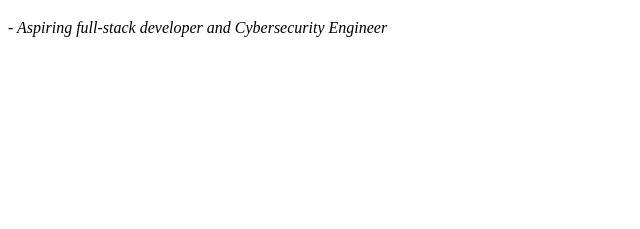
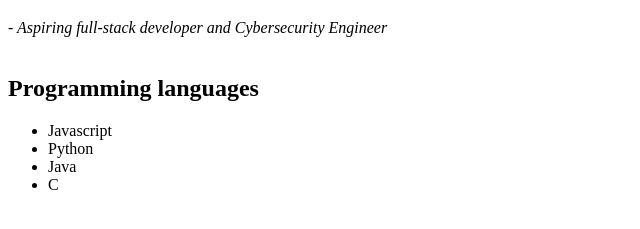
Before and after one commit to shreedhar37/the-odin-project-practice, a plain HTML site: page html-boilerplate/index.html in a window 1280 px wide. Shown: the part 61-290 px from the top of the page, without its empty margins (0-640 px from the left). Drawn offline with Linux system fonts and the light colour scheme.

Commit message:
List added

```diff
--- a/html-boilerplate/index.html
+++ b/html-boilerplate/index.html
@@ -9,5 +9,13 @@
   <body>
     <h1>Shreedhar Chavan</h1>
     <em>- Aspiring full-stack developer and Cybersecurity Engineer</em>
+    <br /><br />
+    <h2>Programming languages</h2>
+    <ul>
+      <li>Javascript</li>
+      <li>Python</li>
+      <li>Java</li>
+      <li>C</li>
+    </ul>
   </body>
 </html>
```
